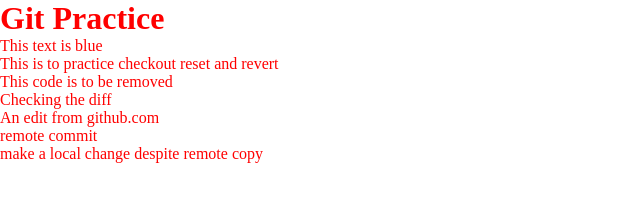
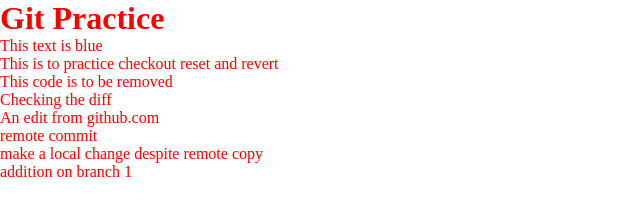
Before and after one commit to jdrichardstech/git-practice, a plain HTML site: page index.html in a window 1280 px wide. Shown: the whole page, without its empty margins (0-640 px from the left). Drawn offline with Linux system fonts and the light colour scheme.

Commit message:
add p on branch 1

```diff
--- a/index.html
+++ b/index.html
@@ -19,5 +19,6 @@
     <p>An edit from github.com</p>
     <p>remote commit</p>
     <p>make a local change despite remote copy</p>
+    <p>addition on branch 1</p>
   </body>
 </html>
```
